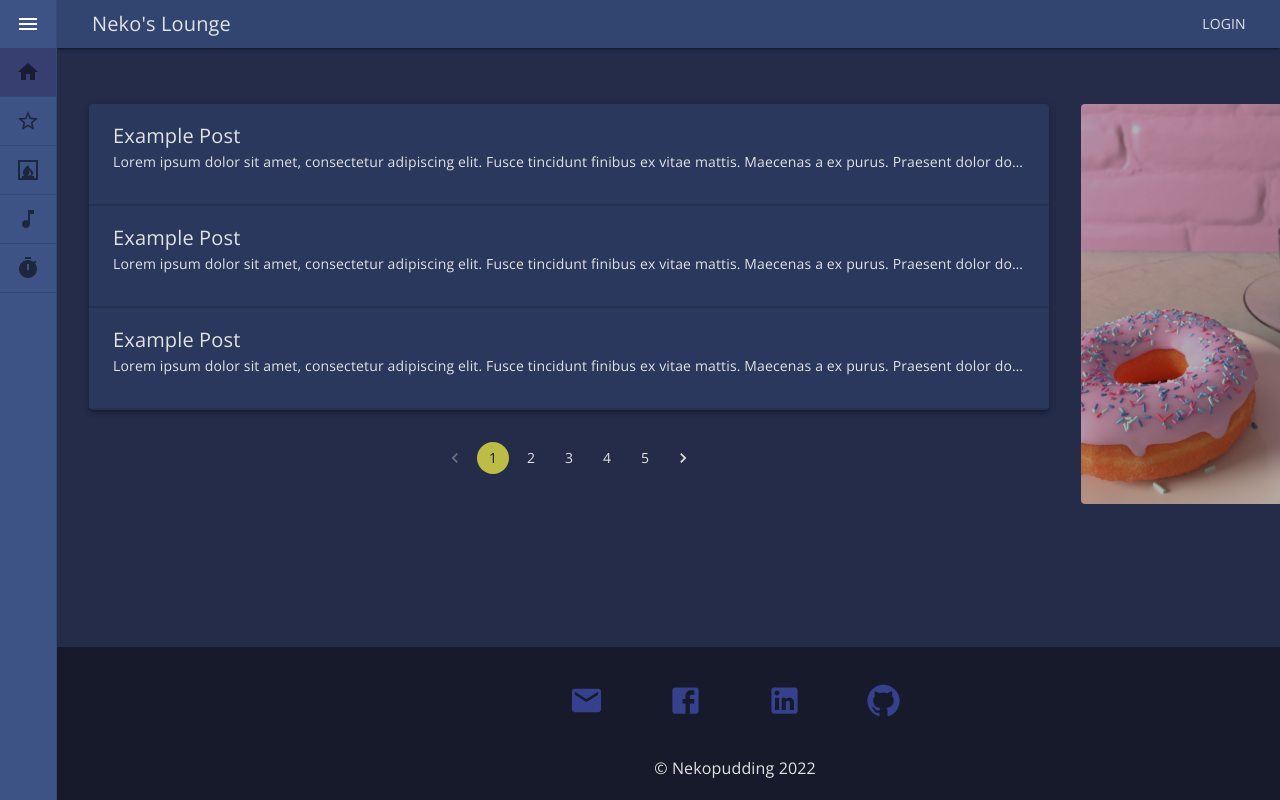
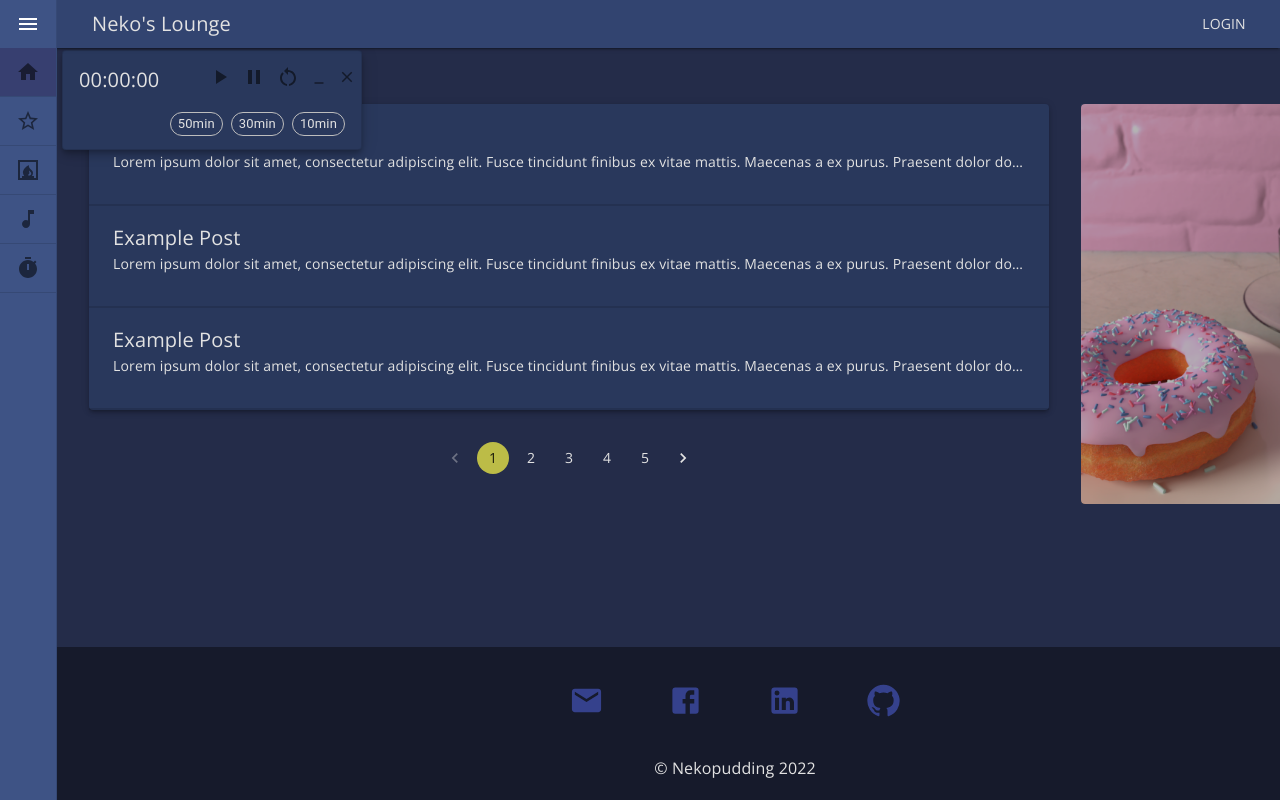
Before and after one commit to nekopudding-org/nekos-lounge, a React (Create React App) app in the folder client/: page / in a window 1280 px wide. Shown: the top 800 px of the page. Built offline with nearby package versions, Linux system fonts and the light colour scheme.

Commit message:
timer implemented

```diff
--- a/client/package.json
+++ b/client/package.json
@@ -12,8 +12,10 @@
     "@testing-library/jest-dom": "^5.16.3",
     "@testing-library/react": "^12.1.4",
     "@testing-library/user-event": "^13.5.0",
+    "dayjs": "^1.11.1",
     "react": "^18.0.0",
     "react-dom": "^18.0.0",
+    "react-draggable": "^4.4.4",
     "react-material-ui-carousel": "^2.3.10-mui5",
     "react-router-dom": "^6.3.0",
     "react-scripts": "^5.0.1",
--- a/client/src/App.jsx
+++ b/client/src/App.jsx
@@ -18,27 +18,27 @@ import Timer from 'components/Timer/Timer';
 import ErrorPage from 'components/ErrorPage'
 function App() {
   const [drawerOpen, setDrawerOpen] = useState(false);
+  const [timerOpen,setTimerOpen] = useState(true);
 
-  useEffect(()=> {
-    // document.documentElement.style.setProperty('--base',this.state.color);
-  },[])
   return (
     <>
       <ThemeProvider theme={theme}>
         <CssBaseline />
         <Header drawerOpen={drawerOpen} setDrawerOpen={setDrawerOpen}/>
         <Stack sx={{ flexFlow: 'row nowrap', minWidth: '100vw', minHeight: '100vh'}}>
-          <Sidebar setDrawerOpen={setDrawerOpen} drawerOpen={drawerOpen}/>
+          <Sidebar setDrawerOpen={setDrawerOpen} drawerOpen={drawerOpen} setTimerOpen={setTimerOpen}/>
           <Stack sx={{flexGrow: 1}}>
+            <Timer open={timerOpen} setOpen={setTimerOpen}/>
             <Routes>
-              <Route path="/featured" element={<Featured />} />
-              <Route path="/campfire" element={<Campfire />} />
+              <Route exact path="/featured" element={<Featured />} />
+              <Route exact path="/campfire" element={<Campfire />} />
+              <Route exact path="/" element={<Main />}/>
+              <Route path="*" element={<ErrorPage/>}/>
+            </Routes>
+            {/* <Routes>
               <Route path="/music" element={<Music />} />
               <Route path="/timer" element={<Timer />} />
-              <Route path="/" element={<Main />}/>
-              <Route path="*" element={<ErrorPage/>}/>
-
-            </Routes>
+            </Routes> */}
             <Footer/>
           </Stack>
         </Stack>
--- a/client/src/components/Globals/Header/Header.jsx
+++ b/client/src/components/Globals/Header/Header.jsx
@@ -3,6 +3,7 @@ import { AppBar,Box,Toolbar,IconButton,Typography,Button} from '@mui/material'
 import MenuIcon from "@mui/icons-material/Menu";
 
 import theme from 'theme';
+import Timer from 'components/Timer/Timer';
 
 function Header(props) {
   const {drawerOpen, drawerWidth, setDrawerOpen} = props;
--- a/client/src/components/Globals/Sidebar/Sidebar.jsx
+++ b/client/src/components/Globals/Sidebar/Sidebar.jsx
@@ -1,5 +1,6 @@
 import React, {useState} from 'react'
 import {Drawer, List, ListItemIcon, ListItemButton,ListItemText,Divider} from '@mui/material'
+import SidebarItem from './SidebarItem';
 import {alpha, styled} from '@mui/styles'
 import { Link } from 'react-router-dom';
 import { common } from '@mui/material/colors';
@@ -46,7 +47,7 @@ const pageList = [
 ]
 
 function Sidebar(props) {
-  const {drawerOpen, setDrawerOpen} = props;
+  const {drawerOpen, setDrawerOpen, setTimerOpen} = props;
   const [selectedIndex, setSelectedIndex] = useState(0);
   const handleListItemClick = (index) => {
     setSelectedIndex(index);
@@ -74,7 +75,6 @@ function Sidebar(props) {
       PaperProps={{sx: {bgcolor: theme.palette.background.sidebar}}}
     >
           <List sx={{pt:0}}>
-
           <ListItemButton
               onClick={()=>setDrawerOpen(prev => !prev)}
               sx={{
@@ -97,38 +97,19 @@ function Sidebar(props) {
             </ListItemButton>
           {pageList.map((item, index) => (
             <React.Fragment key={index}>
-            <Link to={item.route}>
-              <ListItemButton
-                sx={{
-                  minHeight: 48,
-                  justifyContent: drawerOpen ? 'initial' : 'center',
-                  px: 2.5,
-                  '&:hover': {
-                    bgcolor: theme.palette.background.sidebarHover,
-                  },
-                  '&.Mui-selected:hover, &.Mui-selected': {
-                    bgcolor: theme.palette.background.sidebarSelected,
-                  },
-                }}
-                disableRipple
-                selected={selectedIndex === index}
-                onClick={() => handleListItemClick(index)}
-              >
-                <ListItemIcon
-                  sx={{
-                    minWidth: 0,
-                    mr: drawerOpen ? 3 : 'auto',
-                    justifyContent: 'center',
-                  }}
-                >
-                <item.icon />
-                </ListItemIcon>
-                <ListItemText primary={item.title} sx={{ opacity: drawerOpen ? 1 : 0 }} />
-              </ListItemButton>
-            </Link>
+            {index <= 2 &&
+              <Link to={item.route}>
+                <SidebarItem item={item} drawerOpen={drawerOpen} selectedIndex={selectedIndex} index={index} handleListItemClick={handleListItemClick}/>
+              </Link>
+            }
+            {index === 3 &&
+              <SidebarItem item={item} drawerOpen={drawerOpen} selectedIndex={selectedIndex} index={index}/>
+            }
+            {index === 4 &&
+              <SidebarItem item={item} drawerOpen={drawerOpen} selectedIndex={selectedIndex} index={index} handleListItemClick={()=> setTimerOpen(true)}/>
+            }
             <Divider/>
             </React.Fragment>
-
           ))}
         </List>
       </Drawer>
--- /dev/null
+++ b/client/src/components/Globals/Sidebar/SidebarItem.jsx
@@ -0,0 +1,38 @@
+import React from 'react'
+import {ListItemButton, ListItemIcon,ListItemText} from '@mui/material';
+import theme from 'theme'
+
+function SidebarItem(props) {
+  const {item, drawerOpen, selectedIndex, index, handleListItemClick} = props
+  return (
+    <ListItemButton
+      sx={{
+        minHeight: 48,
+        justifyContent: drawerOpen ? 'initial' : 'center',
+        px: 2.5,
+        '&:hover': {
+          bgcolor: theme.palette.background.sidebarHover,
+        },
+        '&.Mui-selected:hover, &.Mui-selected': {
+          bgcolor: theme.palette.background.sidebarSelected,
+        },
+      }}
+      disableRipple
+      selected={selectedIndex === index}
+      onClick={() => (handleListItemClick != null) && handleListItemClick(index)}
+    >
+      <ListItemIcon
+        sx={{
+          minWidth: 0,
+          mr: drawerOpen ? 3 : 'auto',
+          justifyContent: 'center',
+        }}
+      >
+      <item.icon />
+      </ListItemIcon>
+      <ListItemText primary={item.title} sx={{ opacity: drawerOpen ? 1 : 0 }} />
+    </ListItemButton>
+  )
+}
+
+export default SidebarItem
--- a/client/src/components/Main/Posts/PostsSection.jsx
+++ b/client/src/components/Main/Posts/PostsSection.jsx
@@ -40,7 +40,7 @@ function PostsSection() {
           count={5}
           color="secondary"
           sx={{
-            '& .MuiPaginationItem-root.Mui-selected': {
+            '& .MuiPaginationItem-root.Mui-selected:hover': {
               bgcolor: theme.palette.secondary.main //don't change color if selected
             },
             '& .MuiPaginationItem-root:not(.Mui-selected):hover': {
--- a/client/src/components/Timer/Timer.jsx
+++ b/client/src/components/Timer/Timer.jsx
@@ -1,8 +1,128 @@
-import React from 'react'
+import { Card, CardActions, CardContent, CardHeader, IconButton, Typography, Chip, Stack } from '@mui/material'
+import MinimizeIcon from '@mui/icons-material/Minimize';
+import CloseIcon from '@mui/icons-material/Close';
+import PlayArrowIcon from '@mui/icons-material/PlayArrow';
+import PauseIcon from '@mui/icons-material/Pause';
+import RestartAltIcon from '@mui/icons-material/RestartAlt';
+import React, {useEffect, useState} from 'react'
+import Draggable from 'react-draggable';
+import dayjs from 'dayjs';
+import objectSupport from 'dayjs/plugin/objectSupport';
+import duration from 'dayjs/plugin/duration'
 
-function Timer() {
+function Timer(props) {
+  const {open,setOpen} = props;
+  const [startTime, setStartTime] = useState(0)
+  const [playing, setPlaying] = useState(false);
+  const [remainingTime, setRemainingTime] = useState(0);
+  const [wasPaused, setWasPaused] = useState(false);
+  const [pausedTime, setPausedTime] = useState(0)
+
+  useEffect(()=> {
+    if (!playing) return;
+    let start = Date.now();
+    let interval;
+    if (wasPaused && remainingTime > 0) {
+      interval = setInterval(() => {
+        let deltaSeconds = Math.floor((Date.now() - start) / 1000);
+        setRemainingTime(pausedTime - deltaSeconds);
+      }, 1000);
+      setWasPaused(false);
+    }
+
+    else if (!wasPaused){
+      interval = setInterval(() => {
+        let deltaSeconds = Math.floor((Date.now() - start) / 1000);
+        setRemainingTime(startTime - deltaSeconds);
+      }, 1000);
+    }
+    return () => {clearInterval(interval)};
+  },[playing])
+
+  useEffect(()=>{
+    if (remainingTime > 0) return;
+    handleTimerEnd();
+  }, [remainingTime])
+
+  const handleStart = () => {
+    if (!wasPaused) setRemainingTime(startTime);
+    setPlaying(true);
+  }
+  const handlePause = () => {
+    setWasPaused(true);
+    setPausedTime(remainingTime)
+    setPlaying(false);
+  }
+  const handleReset = () => {
+    setPlaying(false);
+    setWasPaused(false);
+  }
+
+  const setTimer = (time) => {
+    setStartTime(time);
+    handleReset();
+  }
+
+  const handleTimerEnd = () => {
+    console.log('time stopped')
+    handlePause();
+    //play some sound
+  }
+
+  const parseTime = () => {
+    let time = (playing || wasPaused) ? remainingTime : startTime;
+    const hours = Math.floor(time/3600); time %= 3600;
+    const minutes = Math.floor(time/60); time %= 60;
+    const seconds = Math.floor(time);
+    dayjs.extend(duration);
+    dayjs.extend(objectSupport)
+    return dayjs({hour: hours, minute: minutes, second: seconds }).format('HH:mm:ss')
+  }
+
   return (
-    <div>Timer</div>
+    <>
+    <Draggable>
+
+      <Card
+        variant='outlined'
+        sx={{
+          position: 'fixed',
+          mt: '50px',
+          ml: '5px',
+          py: '5px',
+          width: '300px',
+          height: '100px',
+          boxShadow: 6,
+          display: open ? 'flex' : 'none',
+          flexDirection: 'column',
+          zIndex: 10,
+          justifyContent: 'space-between'
+        }}
+      >
+        <CardHeader
+          title={<Typography variant='h6'>{parseTime()}</Typography>}
+          action={
+            <>
+              <IconButton aria-label='minimize' size="small" onClick={handleStart}><PlayArrowIcon/></IconButton>
+              <IconButton aria-label='minimize' size="small" onClick={handlePause}><PauseIcon/></IconButton>
+              <IconButton aria-label='minimize' size="small" onClick={handleReset}><RestartAltIcon/></IconButton>
+
+              <IconButton aria-label='minimize' size="small"><MinimizeIcon fontSize='inherit'/></IconButton>
+              <IconButton aria-label="close" size="small" onClick={() => setOpen(false)}><CloseIcon fontSize='inherit'/></IconButton>
+            </>
+          }
+          sx={{ p: 1, pl: 2}}
+
+        />
+        <CardActions sx={{display: 'flex', justifyContent:'right', pr: 2}}>
+          <Chip size='small' label="50min" variant="outlined" onClick={()=> setTimer(50*60)} />
+          <Chip size='small' label="30min" variant="outlined" onClick={()=> setTimer(30*60)} />
+          <Chip size='small' label="10min" variant="outlined" onClick={()=> setTimer(10*60)} />
+        </CardActions>
+      </Card>
+      </Draggable>
+
+    </>
   )
 }
 
```
Also changed, not shown: 1 other file (tests, documents, lock files or other folders).
